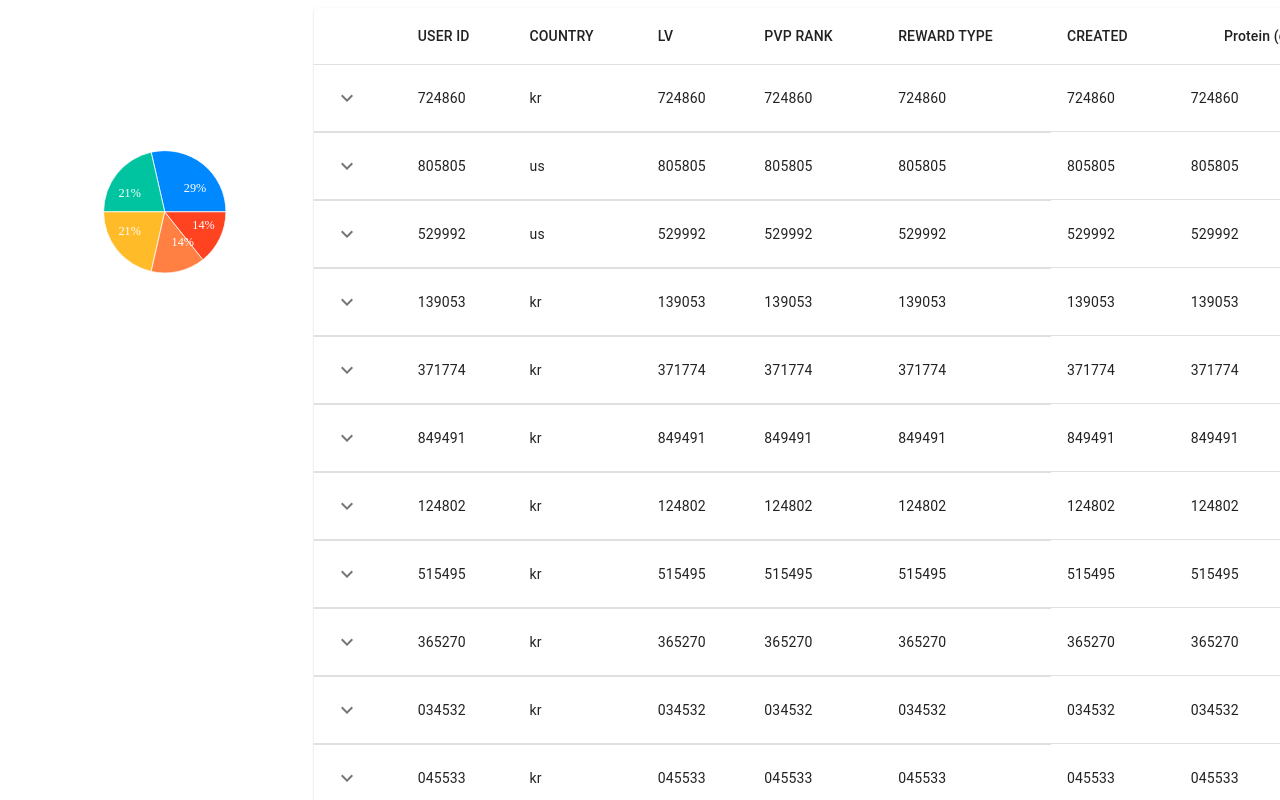
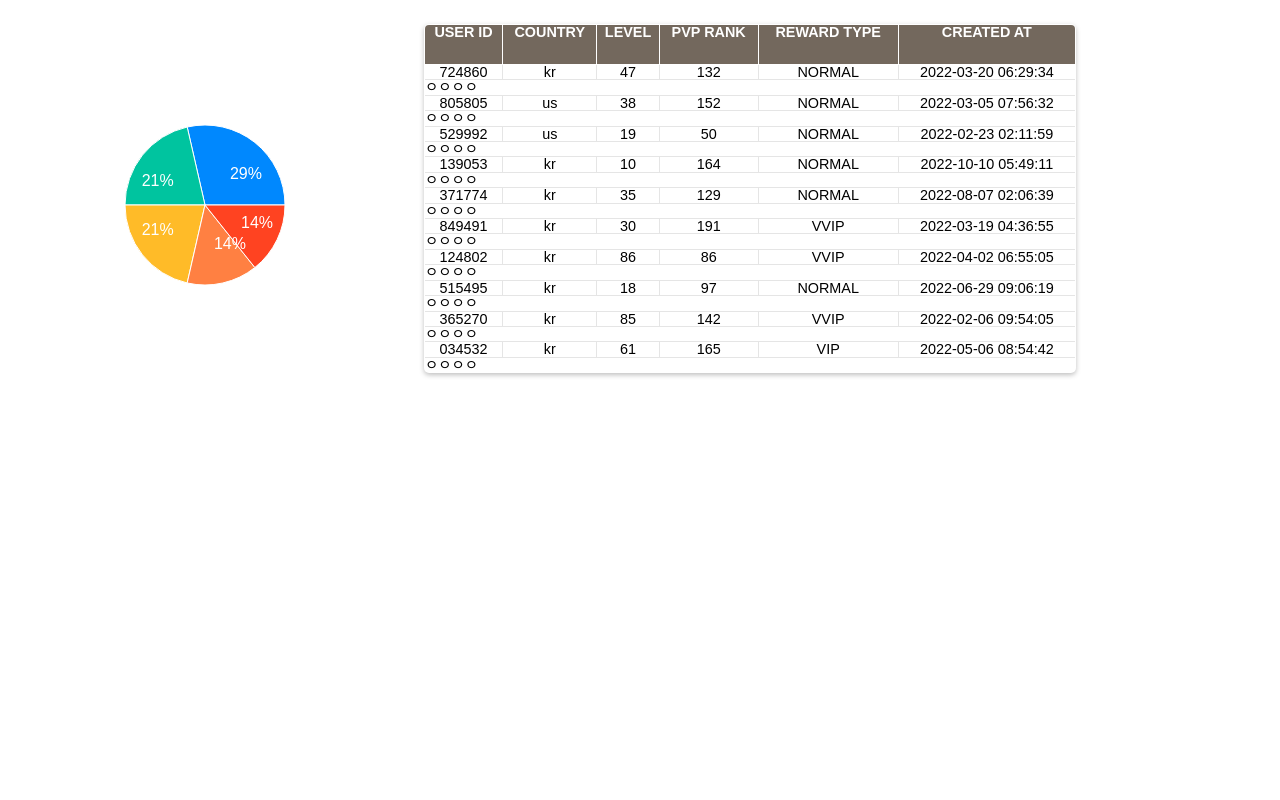
Before and after one commit to yesharry/ts-practice, a React (Create React App) app: page / in a window 1280 px wide. Shown: the top 800 px of the page. Built offline with nearby package versions, Linux system fonts and the light colour scheme.

Commit message:
data table 작업중

```diff
--- /dev/null
+++ b/src/config.ts
@@ -0,0 +1,5 @@
+export const BASE_URL = 'https://localhost:3000/';
+
+export const API = {
+  USERLIST: `${BASE_URL}residences`,
+};
--- a/src/index.tsx
+++ b/src/index.tsx
@@ -1,12 +1,18 @@
 import React from 'react';
 import ReactDOM from 'react-dom/client';
-import Vic from './pages/Vic';
+import { ThemeProvider } from 'styled-components';
+import theme from './styles/Theme';
+import Router from './pages/Router';
+import GlobalStyles from './styles/GlobalStyles';
 
 const root = ReactDOM.createRoot(
   document.getElementById('root') as HTMLElement
 );
 root.render(
-  <React.StrictMode>
-    <Vic />
-  </React.StrictMode>
+  <>
+    <GlobalStyles />
+    <ThemeProvider theme={theme}>
+      <Router />
+    </ThemeProvider>
+  </>
 );
--- /dev/null
+++ b/src/pages/Router.tsx
@@ -0,0 +1,15 @@
+import React from 'react';
+import { BrowserRouter, Route, Routes } from 'react-router-dom';
+import Vic from './Vic';
+
+function Router() {
+  return (
+    <BrowserRouter>
+      <Routes>
+        <Route path="/" element={<Vic />} />
+      </Routes>
+    </BrowserRouter>
+  );
+}
+
+export default Router;
--- a/src/pages/Vic.tsx
+++ b/src/pages/Vic.tsx
@@ -1,17 +1,18 @@
 import React from 'react';
+import { BrowserRouter, Routes, Route } from 'react-router-dom';
 import styled from 'styled-components';
-import CollapsibleTable from './components/CollapsibleTable/CollapsibleTable';
-import GetDataTest from './components/CollapsibleTable/test/GetDataTest';
 import PieChartTest from './components/PieChartTest/PieChartTest';
+import TableChart from './components/TableChart/TableChart';
+// import TableChartURL from './components/TableChart/TableChartURL';
 
 const Vic = () => {
   return (
     <Div>
       <LibraryTest>
         <PieChartTest />
-        <CollapsibleTable />
+        {/* <TableChartURL /> */}
+        <TableChart />
       </LibraryTest>
-      <GetDataTest />
     </Div>
   );
 };
--- a/src/pages/components/CollapsibleTable/test/GetDataTest.tsx
+++ b/src/pages/components/CollapsibleTable/test/GetDataTest.tsx
@@ -4,6 +4,8 @@ import DataCom from './DataCom';
 
 const GetDataTest = () => {
   const [getData, setGetData] = useState([]);
+  const [dataOffset, setDataOffset] = useState(0);
+  const [dataLimit, setDataLimit] = useState(10);
 
   useEffect(() => {
     fetch('/data/dummy_data_for_test.json', {
@@ -15,11 +17,11 @@ const GetDataTest = () => {
       });
   }, []);
 
-  // console.log(getData);
-
   return (
     <GetWrapper>
-      {getData.map(
+      {getData
+        .slice(0, 11)
+        .map(
           ({
             uid,
             country,
--- a/src/pages/components/PieChartTest/PieChartTest.tsx
+++ b/src/pages/components/PieChartTest/PieChartTest.tsx
@@ -1,5 +1,6 @@
 import React from 'react';
 import { PieChart, Pie, Cell } from 'recharts';
+import styled from 'styled-components';
 
 const data = [
   { name: 'Group A', value: 400 },
--- /dev/null
+++ b/src/pages/components/TableChart/Pagination.tsx
@@ -0,0 +1,27 @@
+import React, { Dispatch } from 'react';
+import styled from 'styled-components';
+
+interface PageProps {
+  total: number;
+  limit: number;
+  page: number;
+  setGetData: [];
+}
+
+const Pagination = ({ total, limit, page, setGetData }: PageProps) => {
+  const pageNums = Math.ceil(total / limit);
+
+  return (
+    <BtnWrapper>
+      {/* <Button onClick={() => setGetData(page - 1)} disabled={page === 1}>
+        &lt;
+      </Button> */}
+    </BtnWrapper>
+  );
+};
+
+const BtnWrapper = styled.div``;
+
+const Button = styled.button``;
+
+export default Pagination;
--- a/src/pages/components/TableChart/TableChart.tsx
+++ b/src/pages/components/TableChart/TableChart.tsx
@@ -1,7 +1,155 @@
-import React from 'react';
+import React, { useEffect, useState } from 'react';
+import styled from 'styled-components';
+import Pagination from './Pagination';
+import TableData from './TableData';
+import { PostDataTypes } from './types/type';
 
 const TableChart = () => {
-  return <div>TableChart</div>;
+  const [getData, setGetData] = useState([]);
+  // const [dataOffset, setDataOffset] = useState(0);
+  // const [dataLimit, setDataLimit] = useState(10);
+
+  const [limit, setLimit] = useState<number>(10);
+  const [page, setPage] = useState<number>(1);
+  const offset = (page - 1) * limit;
+
+  useEffect(() => {
+    fetch(`/data/dummy_data_for_test.json?`, {
+      method: 'GET',
+    })
+      .then(res => res.json())
+      .then(dummy => {
+        setGetData(dummy.data.result);
+      });
+  }, []);
+
+  // const fetchUserList = async () => {
+  //   const response = await fetch(
+  //     `/data/dummy_data_for_test.json?&offset=${dataOffset}?&limit=${dataLimit}`,
+  //     { method: 'GET' }
+  //   );
+  //   const dummy = await response.json();
+  //   setGetData(getData.concat(dummy.data.result));
+  // };
+
+  // const fetchMoreList = async () => {
+  //   await fetchUserList();
+  //   setDataOffset(dataOffset + 10);
+  //   setDataLimit(dataLimit + 9);
+  // };
+
+  return (
+    <>
+      <TableWrapper>
+        <Table>
+          <Thead>
+            <Tr>
+              {TABLE_TITLE.map(tableTitle => (
+                <Th key={tableTitle.id}>{tableTitle.title}</Th>
+              ))}
+            </Tr>
+          </Thead>
+          {getData
+            .slice(offset, offset + limit)
+            .map(
+              ({
+                uid,
+                country,
+                created_at,
+                lv,
+                items,
+                block_type,
+                pvp_rank,
+                reward_type,
+                last_stage,
+              }) => {
+                return (
+                  <TableData
+                    key={uid}
+                    uid={uid}
+                    country={country}
+                    created_at={created_at}
+                    lv={lv}
+                    items={items}
+                    block_type={block_type}
+                    pvp_rank={pvp_rank}
+                    reward_type={reward_type}
+                    last_stage={last_stage}
+                  />
+                );
+              }
+            )}
+        </Table>
+      </TableWrapper>
+      {/* <PageWrapper>
+        <Pagination
+          total={getData.length}
+          limit={limit}
+          page={page}
+          setGetData={setGetData}
+        />
+      </PageWrapper> */}
+    </>
+  );
 };
 
+const TableWrapper = styled.div`
+  padding: 1.5em;
+  width: 700px;
+`;
+
+const Table = styled.table`
+  width: 100%;
+  border: 1px solid #a39485;
+  font-size: 0.9em;
+  box-shadow: 0 2px 5px rgba(0, 0, 0, 0.25);
+  border-collapse: collapse;
+  border-radius: 5px;
+  overflow: hidden;
+`;
+
+// const Span = styled.span``;
+
+const Tr = styled.tr``; // 행
+
+const Thead = styled.thead`
+  height: 40px;
+  font-weight: bold;
+  color: #fff;
+  background-color: #73685d;
+`;
+
+const Th = styled.th`
+  border: 1px solid white;
+`;
+
+const PageWrapper = styled.div``;
+
+const TABLE_TITLE = [
+  {
+    id: 0,
+    title: 'USER ID',
+  },
+  {
+    id: 1,
+    title: 'COUNTRY',
+  },
+  {
+    id: 2,
+    title: 'LEVEL',
+  },
+  {
+    id: 3,
+    title: 'PVP RANK',
+  },
+  {
+    id: 4,
+    title: 'REWARD TYPE',
+  },
+  {
+    id: 5,
+    title: 'CREATED AT',
+  },
+];
+
 export default TableChart;
--- /dev/null
+++ b/src/pages/components/TableChart/TableChartURL.tsx
@@ -0,0 +1,135 @@
+import React, { useEffect, useState } from 'react';
+import styled from 'styled-components';
+import TableData from './TableData';
+import { API } from '../../../config';
+import { useSearchParams } from 'react-router-dom';
+
+const TableChartURL = () => {
+  const [getData, setGetData] = useState([]);
+  const [query, setQuery] = useSearchParams();
+  const [dataOffset, setDataOffset] = useState(0);
+  const [dataLimit, setDataLimit] = useState(10);
+
+  // const fetchData = async () => {
+  //   // let searchQuery = query.get('q') || '';
+  //   let url = `${API.USERLIST}`;
+  //   let response = await fetch(url);
+  //   let dummy = await response.json();
+  //   setGetData(dummy.data.result);
+  // };
+
+  // useEffect(() => {
+  //   fetchData();
+  // }, [query]);
+
+  useEffect(() => {
+    fetch(`${API.USERLIST}`, {
+      method: 'GET',
+    })
+      .then(res => res.json())
+      .then(dummy => {
+        setGetData(dummy.data.result);
+      });
+  }, []);
+
+  return (
+    <TableWrapper>
+      <Table>
+        <Thead>
+          <Tr>
+            {TABLE_TITLE.map(tableTitle => (
+              <Th key={tableTitle.id}>{tableTitle.title}</Th>
+            ))}
+          </Tr>
+        </Thead>
+        {getData.map(
+          ({
+            uid,
+            country,
+            created_at,
+            lv,
+            items,
+            block_type,
+            pvp_rank,
+            reward_type,
+            last_stage,
+          }) => {
+            return (
+              <TableData
+                key={uid}
+                uid={uid}
+                country={country}
+                created_at={created_at}
+                lv={lv}
+                items={items}
+                block_type={block_type}
+                pvp_rank={pvp_rank}
+                reward_type={reward_type}
+                last_stage={last_stage}
+              />
+            );
+          }
+        )}
+      </Table>
+    </TableWrapper>
+  );
+};
+
+const TableWrapper = styled.div`
+  padding: 1.5em;
+  width: 700px;
+`;
+
+const Table = styled.table`
+  width: 100%;
+  border: 1px solid #a39485;
+  font-size: 0.9em;
+  box-shadow: 0 2px 5px rgba(0, 0, 0, 0.25);
+  border-collapse: collapse;
+  border-radius: 5px;
+  overflow: hidden;
+`;
+
+const Span = styled.span``;
+
+const Tr = styled.tr``; // 행
+
+const Thead = styled.thead`
+  height: 40px;
+  font-weight: bold;
+  color: #fff;
+  background-color: #73685d;
+`;
+
+const Th = styled.th`
+  border: 1px solid white;
+`;
+
+const TABLE_TITLE = [
+  {
+    id: 0,
+    title: 'USER ID',
+  },
+  {
+    id: 1,
+    title: 'COUNTRY',
+  },
+  {
+    id: 2,
+    title: 'LEVEL',
+  },
+  {
+    id: 3,
+    title: 'PVP RANK',
+  },
+  {
+    id: 4,
+    title: 'REWARD TYPE',
+  },
+  {
+    id: 5,
+    title: 'LAST STAGE',
+  },
+];
+
+export default TableChartURL;
--- /dev/null
+++ b/src/pages/components/TableChart/TableData.tsx
@@ -0,0 +1,62 @@
+import React from 'react';
+import styled from 'styled-components';
+import DropBox from './components/DropBox';
+
+interface DataProps {
+  uid: string;
+  country: string;
+  created_at: string;
+  lv: number;
+  items: Array<Object>;
+  block_type: boolean;
+  pvp_rank: number;
+  reward_type: string;
+  last_stage: string;
+}
+
+const TableData = ({
+  uid,
+  country,
+  created_at,
+  lv,
+  items,
+  block_type,
+  pvp_rank,
+  reward_type,
+  last_stage,
+}: DataProps) => {
+  return (
+    <Tbody>
+      <Tr>
+        <Td>{uid}</Td>
+        <Td>{country}</Td>
+        <Td>{lv}</Td>
+        <Td>{pvp_rank}</Td>
+        <Td>{reward_type}</Td>
+        <Td>{created_at}</Td>
+      </Tr>
+      <DropTr>
+        <DropTd colSpan={6}>
+          <DropBox />
+        </DropTd>
+      </DropTr>
+    </Tbody>
+  );
+};
+
+const Tr = styled.tr``; // 행
+
+const Tbody = styled.tbody`
+  height: 30px;
+`;
+
+const Td = styled.td`
+  border: 1px solid #e5e5e5;
+  text-align: center;
+`;
+
+const DropTr = styled.tr``;
+
+const DropTd = styled.td``;
+
+export default TableData;
--- /dev/null
+++ b/src/pages/components/TableChart/components/DropBox.tsx
@@ -0,0 +1,46 @@
+import React from 'react';
+import styled from 'styled-components';
+
+const DropBox = () => {
+  return <DropWrapper>ㅇㅇㅇㅇ</DropWrapper>;
+};
+
+const DropWrapper = styled.div``;
+
+// const UserDiv = styled.div`
+//   width: 500px;
+//   height: 130px;
+//   background-color: skyblue;
+//   margin: 0 auto;
+//   display: flex;
+// `;
+
+// const UserIdDiv = styled.div``;
+
+// const UserIdData = styled.div`
+//   width: 100px;
+//   height: 100px;
+//   background-color: white;
+//   border-radius: 50%;
+//   text-align: center;
+//   display: flex;
+//   justify-content: center;
+//   align-items: center;
+// `;
+
+// const UserDataDiv = styled.div`
+//   background-color: yellowgreen;
+//   height: 120px;
+// `;
+
+// const CreateData = styled.div`
+//   height: 50%;
+//   background-color: yellow;
+// `;
+
+// const StageData = styled.div`
+//   height: 50%;
+//   background-color: coral;
+// `;
+
+export default DropBox;
--- /dev/null
+++ b/src/pages/components/TableChart/types/type.ts
@@ -0,0 +1,17 @@
+export interface PostDataTypes {
+  uid: string;
+  country: string;
+  created_at: string;
+  lv: number;
+  items: ItemTypes[];
+  block_type: boolean;
+  pvp_rank: number;
+  reward_type: string;
+  last_stage: string;
+}
+
+export interface ItemTypes {
+  itemId: number;
+  name: string;
+  defence: number;
+}
```
Lines whose indentation alone changed are shown as unchanged.
